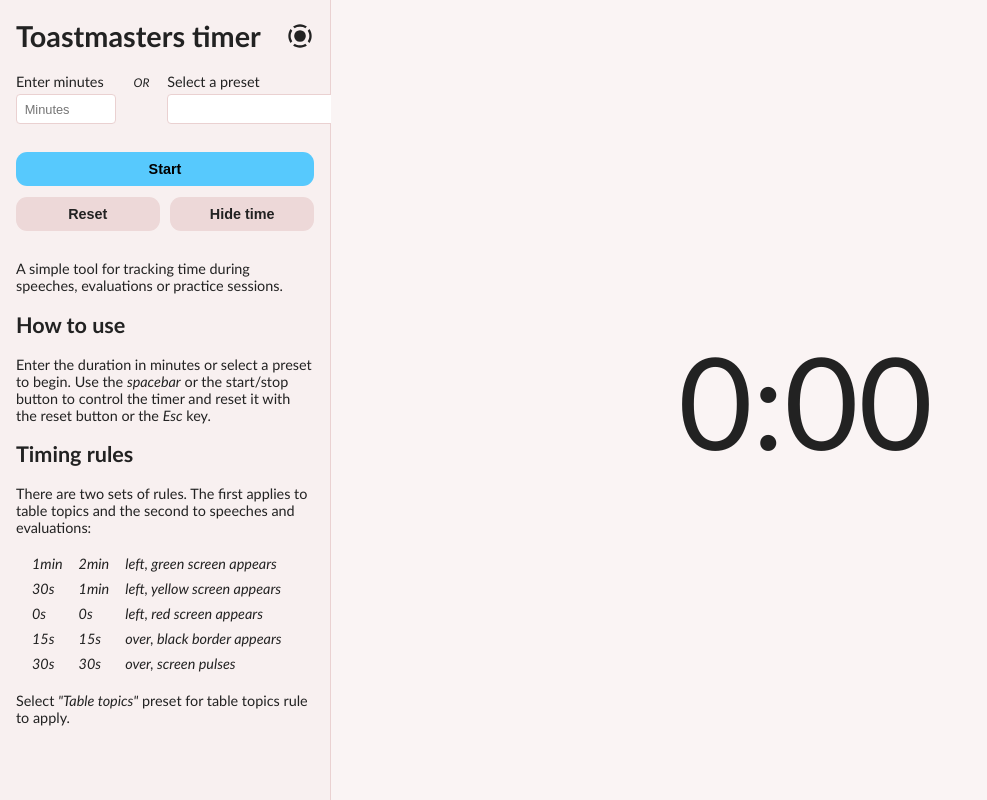
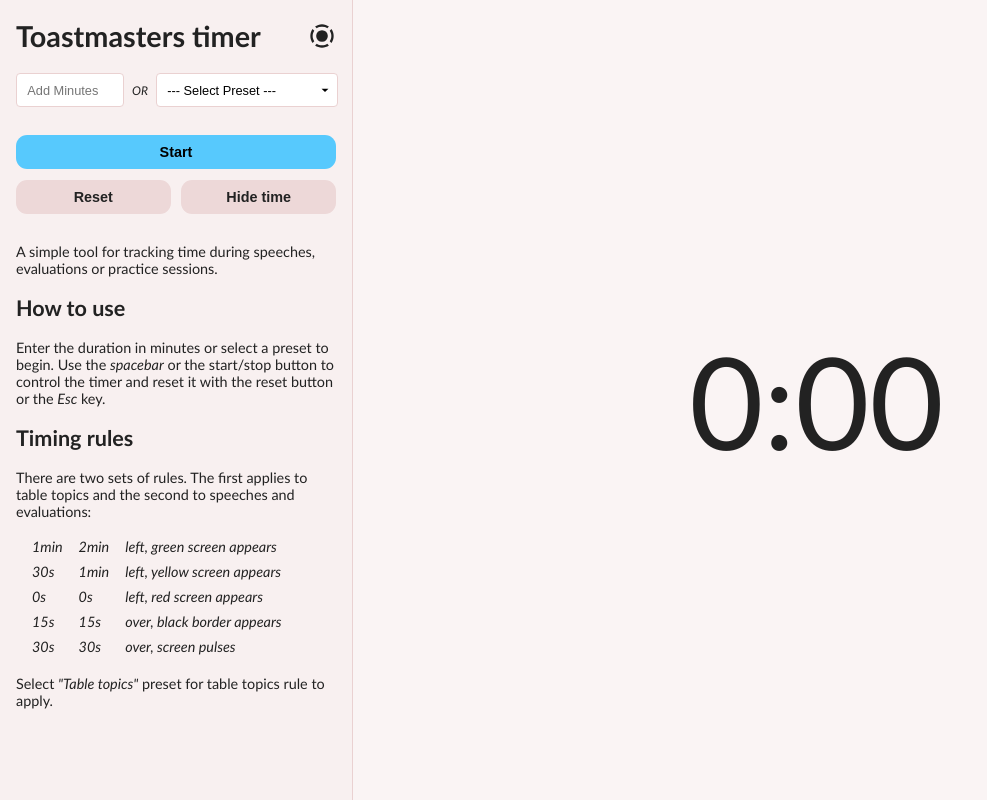
Before and after one commit to Ajuska/toastmasters-timer, an Angular app: page / in a window 1280 px wide. Shown: the whole page, without its empty margins (0-987 px from the left). Built offline with nearby package versions, Linux system fonts and the light colour scheme; what worker-timers would draw is missing.

Commit message:
Move labels to placeholders

```diff
--- a/src/app/app.component.sass
+++ b/src/app/app.component.sass
@@ -6,7 +6,7 @@
   background-color: $rose
 
 .sidebar
-  width: 298px
+  width: 320px
   padding: 0rem 1rem
   background-color: darken($rose, 1%)
   border-right: 1px solid darken($rose, 10%)
@@ -36,6 +36,7 @@
 
 .description-toggle--icon
   transition: color 0.2s ease-in-out
+  cursor: pointer
 
   &:hover
     color: lighten($black, 25%)
--- a/src/app/app.component.ts
+++ b/src/app/app.component.ts
@@ -33,7 +33,7 @@
   backgroundColor: Colors = 'rose';
   isDisabled: boolean = false;
   displaySeconds: boolean = true;
-  selectedPreset: SpeechTypes = '';
+  selectedPreset: SpeechTypes = '--- Select Preset ---';
   isStartTimerTouched: boolean = false;
   flash: boolean = true;
   wakeLock: WakeLockSentinel | null = null;
@@ -67,7 +67,7 @@
 
   speechPresets: SpeechPresetsType = {
     invocation: 2,
-    introduction_of_someone: 1,
+    introduction: 1,
     greeter: 2,
     speech_icebreaker: 6,
     speech_standard: 7,
@@ -76,11 +76,11 @@
     evaluator_written: 1,
     evaluator_speech: 3,
     evaluator_general: 7,
-    evaluator_table_topics: 6,
+    evaluator_TT: 6,
     grammarian: 2,
     toastmaster: 3,
     timer: 1,
-    '': undefined,
+    '--- Select Preset ---': undefined,
   };
 
   startTimer() {
@@ -175,7 +175,7 @@
   }
 
   onTimeInputChange(): void {
-    this.selectedPreset = '';
+    this.selectedPreset = '--- Select Preset ---';
     this.resetTimer();
   }
 
--- a/src/app/timer-controls/timer-controls.component.html
+++ b/src/app/timer-controls/timer-controls.component.html
@@ -1,9 +1,8 @@
 <div class="form">
   <div class="form--group">
-    <label for="userMinutes">Enter minutes</label>
     <input
       type="number"
-      placeholder="Minutes"
+      placeholder="Add Minutes"
       class="form--input"
       [ngClass]="{
         'form--input--error': userMinutesInput.invalid && isStartTimerTouched
@@ -18,10 +17,7 @@
       required
       appIntegerValidator
     />
-  </div>
-  <small><i>OR</i></small>
-  <div class="form--group">
-    <label for="speechPreset">Select a preset</label>
+    <small><i>OR</i></small>
     <select
       id="speechPreset"
       [(ngModel)]="selectedPreset"
@@ -34,8 +30,8 @@
       >
         {{ preset.key | capitalize }}
         <ng-container *ngIf="preset.value">
-          | {{ preset.value }}min</ng-container
-        >
+          | {{ preset.value }}min
+        </ng-container>
       </option>
     </select>
   </div>
--- a/src/app/timer-controls/timer-controls.component.sass
+++ b/src/app/timer-controls/timer-controls.component.sass
@@ -11,12 +11,13 @@
 
 .form--group
   display: flex
-  flex-direction: column
-  gap: 0.3rem
+  align-items: center
+  gap: 0.5rem
   padding-bottom: 1.25rem
 
 .form--input
-  max-width: 100px
+  flex: 1
+  max-width: 108px
 
 .form--input--error
   border-color: $red
@@ -72,3 +73,4 @@
 
   .form--input
     max-width: initial
+    min-width: 108px
--- a/src/app/timer-controls/timer-controls.component.ts
+++ b/src/app/timer-controls/timer-controls.component.ts
@@ -20,7 +20,7 @@
 export class TimerControlsComponent {
   @Input() userMinutes: number | undefined = undefined;
   @Input() isDisabled: boolean = false;
-  @Input() selectedPreset: SpeechTypes = '';
+  @Input() selectedPreset: SpeechTypes = '--- Select Preset ---';
   @Input() speechPresets: SpeechPresetsType = {};
   @Input() isStartTimerTouched: boolean = true;
   @Input() timer: number | undefined = undefined;
--- a/src/app/types.ts
+++ b/src/app/types.ts
@@ -1,6 +1,6 @@
 export type SpeechTypes =
   | 'invocation'
-  | 'introduction_of_someone'
+  | 'introduction'
   | 'greeter'
   | 'speech_icebreaker'
   | 'speech_standard'
@@ -9,11 +9,11 @@
   | 'evaluator_written'
   | 'evaluator_speech'
   | 'evaluator_general'
-  | 'evaluator_table_topics'
+  | 'evaluator_TT'
   | 'grammarian'
   | 'toastmaster'
   | 'timer'
-  | '';
+  | '--- Select Preset ---';
 
 export type Colors =
   | 'green'
--- a/src/styles.sass
+++ b/src/styles.sass
@@ -40,7 +40,7 @@
     border-radius: 4px
     box-sizing: border-box
     display: inline-block
-    padding: .5em .6em
+    padding: .7em .8em
     vertical-align: middle
     font-size: 0.8rem
     &:disabled
@@ -56,3 +56,4 @@
   background-color: white
   color: black
   padding-right: 1.5rem
+  flex: 1 auto
```
Also changed, not shown: 1 other file (tests, documents, lock files or other folders).
